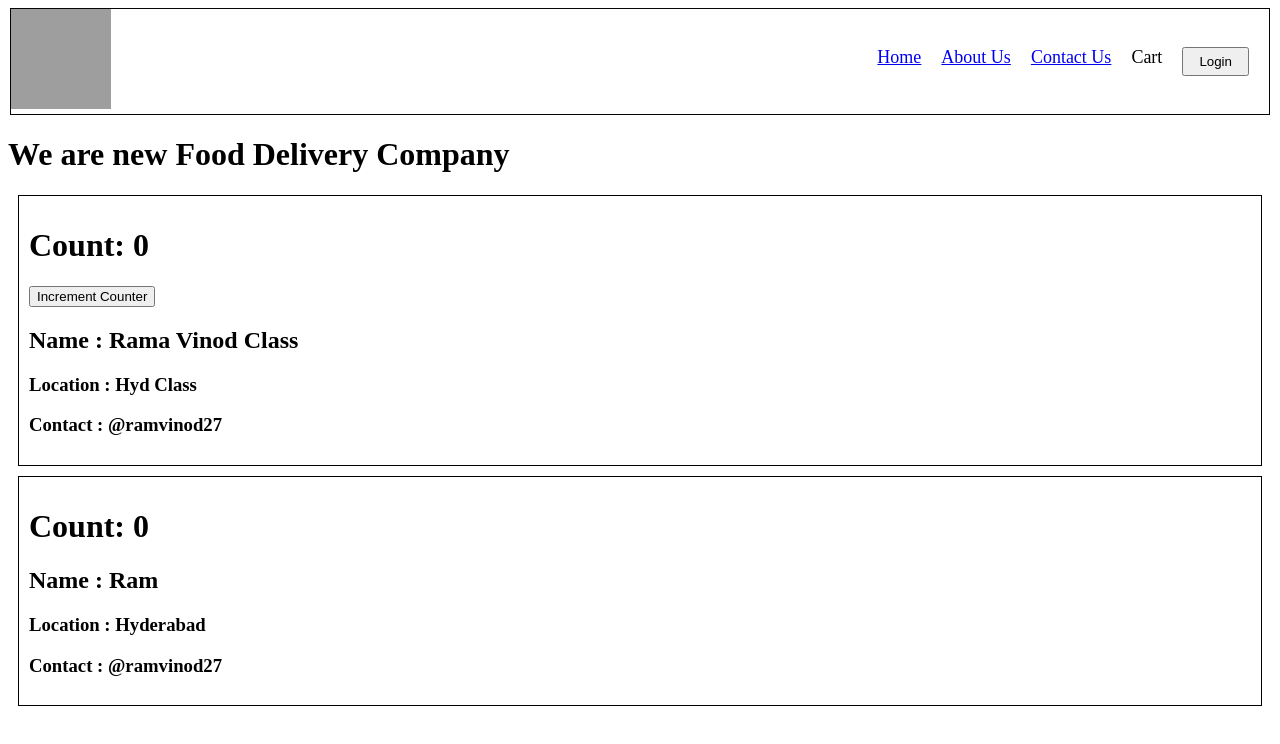
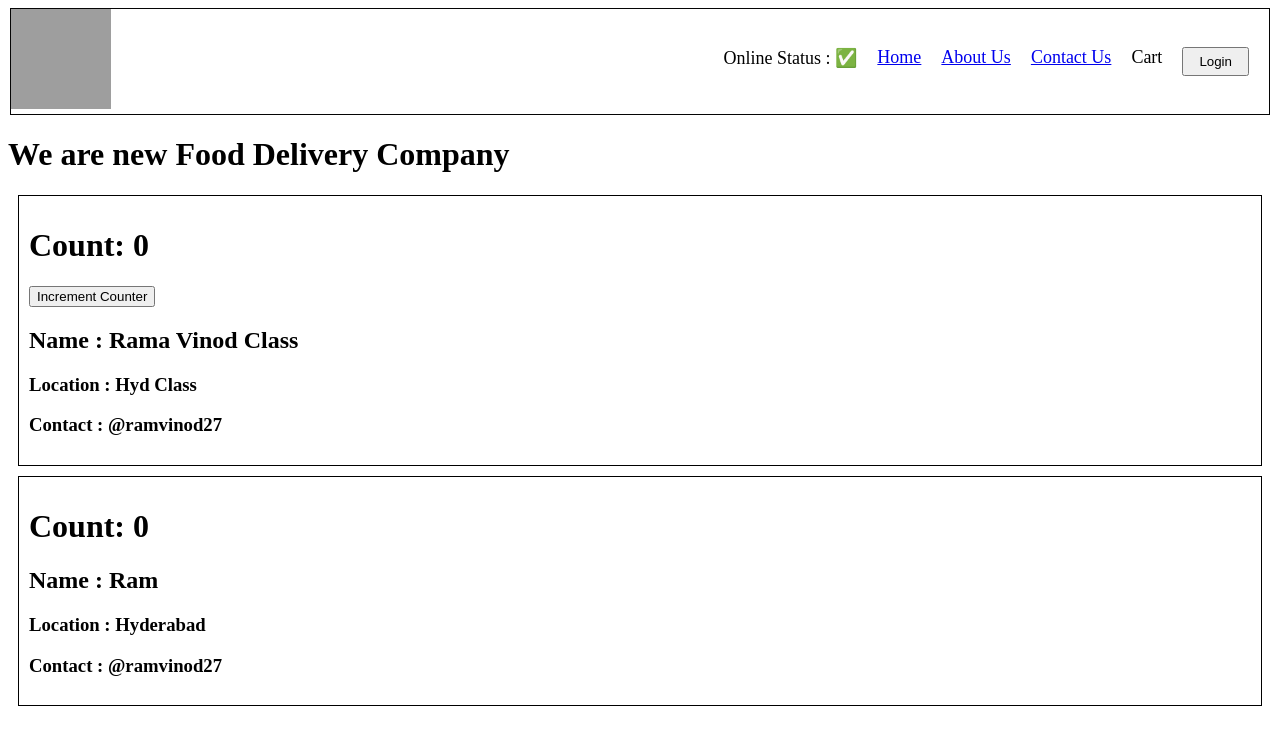
Before and after one commit to Ramvinodtech/nam-react, a React (Vite) app: page /about in a window 1280 px wide. Shown: the top 744 px of the page. Built offline with nearby package versions, Linux system fonts and the light colour scheme; grey boxes are pictures that could not be loaded.

Commit message:
custom hook 'useOnlineStatus' added  to web page to show message when internet connection is online or offline; and tried componentDidUpdate lifecycle method

```diff
--- a/src/components/About.js
+++ b/src/components/About.js
@@ -5,9 +5,13 @@ class About extends Component {
     constructor(props) {
         super(props);
         console.log('Parent constructor');
+
     }
     componentDidMount() {
         console.log('Parent mounted');
+    }
+    componentDidUpdate() {
+        console.log('Parent Update')
     }
     render() {
         console.log('Parent render');
--- a/src/components/Body.js
+++ b/src/components/Body.js
@@ -3,6 +3,7 @@ import restaurantData from "../utils/mockData";
 import { useEffect, useState } from "react";
 import Shimmer from "./Shimmer";
 import { Link } from "react-router";
+import useOnlineStatus from "../utils/useOnlineStatus";
 
 
 const Body = () => {
@@ -19,6 +20,12 @@ const Body = () => {
         const jsonData = await response.json();
         setRestaurantData( jsonData?.data?.cards[1]?.card?.card?.gridElements?.infoWithStyle?.restaurants)
         setlistOfRestaurants( jsonData?.data?.cards[1]?.card?.card?.gridElements?.infoWithStyle?.restaurants);
+    }
+
+    const onlineStatus = useOnlineStatus();
+
+    if(onlineStatus === false) {
+        return <h1>It looks like you are offline!! Please check you internet connection.</h1>
     }
 
     // console.log('body jsx renders');
--- a/src/components/Header.js
+++ b/src/components/Header.js
@@ -1,6 +1,7 @@
 import { useEffect, useState } from "react";
 import { LOGO_URL } from "../utils/constants";
 import { Link } from "react-router";
+import useOnlineStatus from "../utils/useOnlineStatus";
 
 const Header = () => {
     const [logBtnName, setLogBtnName] = useState('Login');
@@ -10,6 +11,7 @@ const Header = () => {
     },[logBtnName])
 
     console.log('Header rendered')
+    const onlineStatus = useOnlineStatus();
 
     return (
         <div className="header">
@@ -18,6 +20,7 @@ const Header = () => {
             </div>
             <div className="nav-items-container">
                 <ul className="nav-items">
+                    <li>Online Status : { onlineStatus === true ? "✅" : "🔴" }</li>
                     <li className="nav-item"><Link to="/">Home</Link></li>
                     <li className="nav-item"><Link to="/about">About Us</Link></li>
                     <li className="nav-item"><Link to="/contact">Contact Us</Link></li>
--- a/src/components/UserClass.js
+++ b/src/components/UserClass.js
@@ -12,6 +12,10 @@ class UserClass extends React.Component {
 
     componentDidMount() {
         console.log('First Child Mounted')
+    }
+
+    componentDidUpdate() {
+        console.log('First Child Updated');
     }
 
     render() {
--- /dev/null
+++ b/src/utils/useOnlineStatus.js
@@ -0,0 +1,21 @@
+import { useEffect, useState } from "react";
+
+const useOnlineStatus = () => {
+    const [onlineStatus, setOnlineStatus] = useState(navigator.onLine);
+
+    useEffect(() => {
+
+        window.addEventListener('online', () => {
+            setOnlineStatus(true);
+        })
+
+        window.addEventListener('offline', () => {
+            setOnlineStatus(false);
+        })
+
+    },[]);
+
+    return onlineStatus;
+}
+
+export default useOnlineStatus;
```
